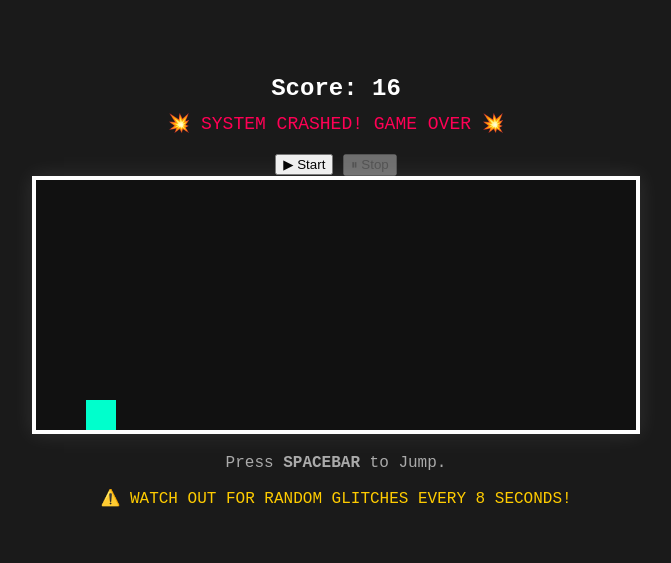
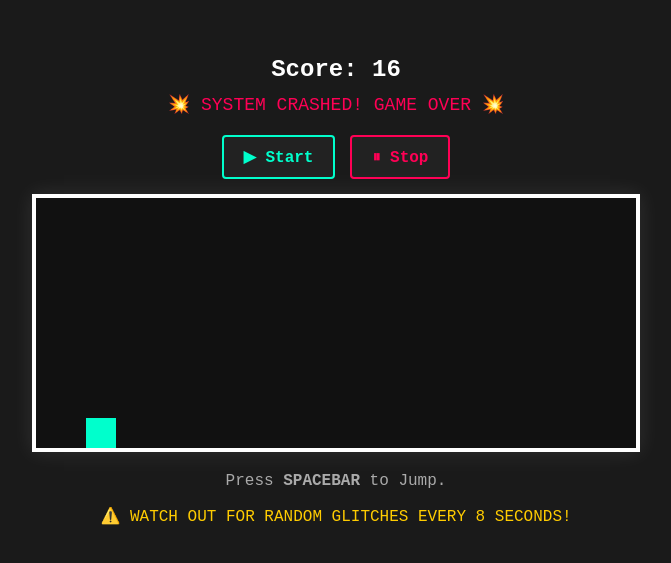
Before and after one commit to warriergia-sys/glitch-run, a plain HTML site: page index.html in a window 1280 px wide. Shown: the part 101-664 px from the top of the page, without its empty margins (304-975 px from the left). Drawn offline with Linux system fonts and the light colour scheme.

Commit message:
Update style.css

```diff
--- a/style.css
+++ b/style.css
@@ -97,3 +97,45 @@ body {
 .glitch-invert {
     transform: scaleY(-1);
 }
+.game-controls {
+    margin-bottom: 15px;
+    display: flex;
+    justify-content: center;
+    gap: 15px;
+}
+
+.game-controls button {
+    background-color: #222;
+    color: #00ffcc;
+    border: 2px solid #00ffcc;
+    padding: 10px 20px;
+    font-family: 'Courier New', Courier, monospace;
+    font-size: 16px;
+    font-weight: bold;
+    cursor: pointer;
+    border-radius: 4px;
+    transition: all 0.2s ease;
+}
+
+.game-controls button:hover:not(:disabled) {
+    background-color: #00ffcc;
+    color: #111;
+    box-shadow: 0 0 10px rgba(0, 255, 204, 0.5);
+}
+
+.game-controls button:disabled {
+    border-color: #555;
+    color: #555;
+    cursor: not-allowed;
+}
+
+#stop-btn {
+    color: #ff0055;
+    border-color: #ff0055;
+}
+
+#stop-btn:hover:not(:disabled) {
+    background-color: #ff0055;
+    color: #111;
+    box-shadow: 0 0 10px rgba(255, 0, 85, 0.5);
+}
```
